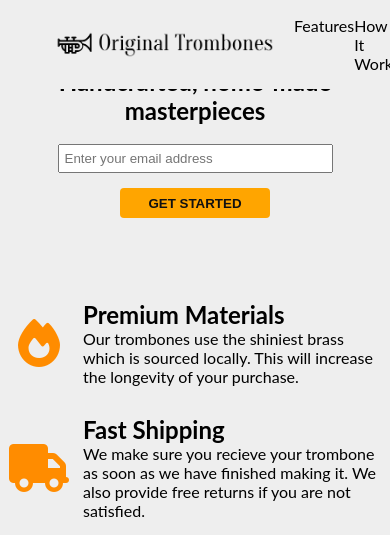
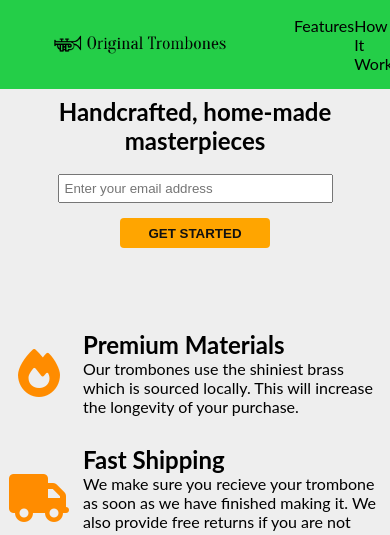
Before and after one commit to abhishek-png/abhishek-png.github.io, a plain HTML site: page Product/index.html in a window 390 px wide. Shown: the top 535 px of the page. Drawn offline with Linux system fonts and the light colour scheme.

Commit message:
Update style.css

```diff
--- a/Product/style.css
+++ b/Product/style.css
@@ -109,12 +109,6 @@
     box-shadow: 2px 2px 5px #ccc
 }
 
-@media only screen and (max-width: 360px) {
-    .card {
-        width: 100%;
-    }
-}
-
 .card .card-head {
     background-color: #ddd;
     color: black;
@@ -170,7 +164,7 @@
     display: flex;
     justify-content: space-around;
     align-items: center;
-    background-color: #eee;
+    background-color: rgb(36, 206, 72);
 }
 
 .nav-logo {
@@ -179,7 +173,7 @@
 
 .nav-logo img {
     width: 100%;
-    height: 100%;
+    height: auto;
     max-width: 300px;
     display: flex;
     justify-content: center;
@@ -209,6 +203,23 @@
 
 .nav-menu ul li:hover {
     cursor: pointer;
+}
+
+@media only screen and (max-width: 600px) {
+    .nav-logo img {
+        width: 80%;
+        height: auto;
+    }
+    .card-holder {
+        flex-direction: column;
+    }
+    .card {
+        width: 80%;
+        margin: 0 auto 15px;
+    }
+    header {
+        margin-top: 80px;
+    }
 }
 
 footer {
```
